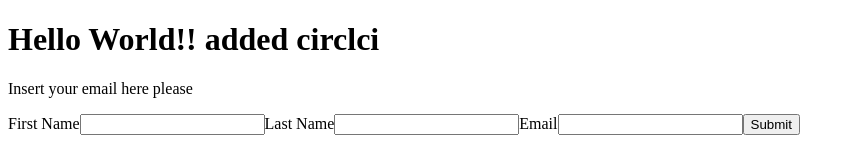
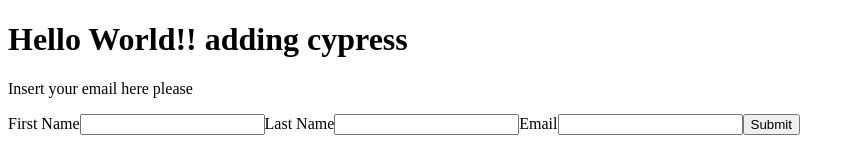
Before and after one commit to alexis-l8/NextJs_Heroku, a Next.js app: page / in a window 1280 px wide. Shown: the top 160 px of the page, without its empty margins (0-855 px from the left). Built offline with nearby package versions, Linux system fonts and the light colour scheme.

Commit message:
changed index to reflect changes

```diff
--- a/pages/index.js
+++ b/pages/index.js
@@ -1,6 +1,6 @@
 const Index = () => (
   <div>
-    <h1>Hello World!! added circlci</h1>
+    <h1>Hello World!! adding cypress</h1>
     <p>Insert your email here please</p>
 
     <form action="/api/mailing-list/submit" method="post">
```
